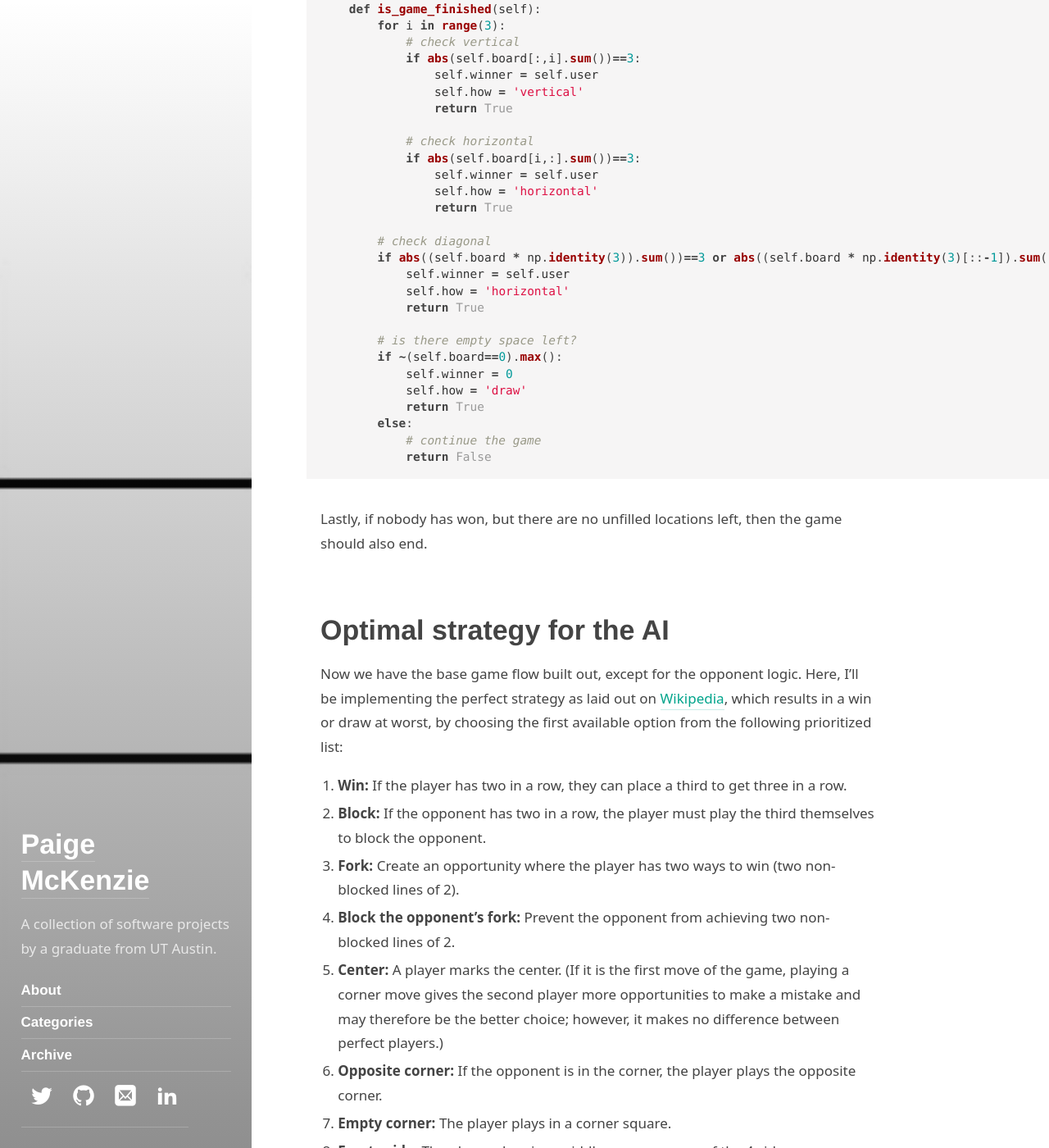
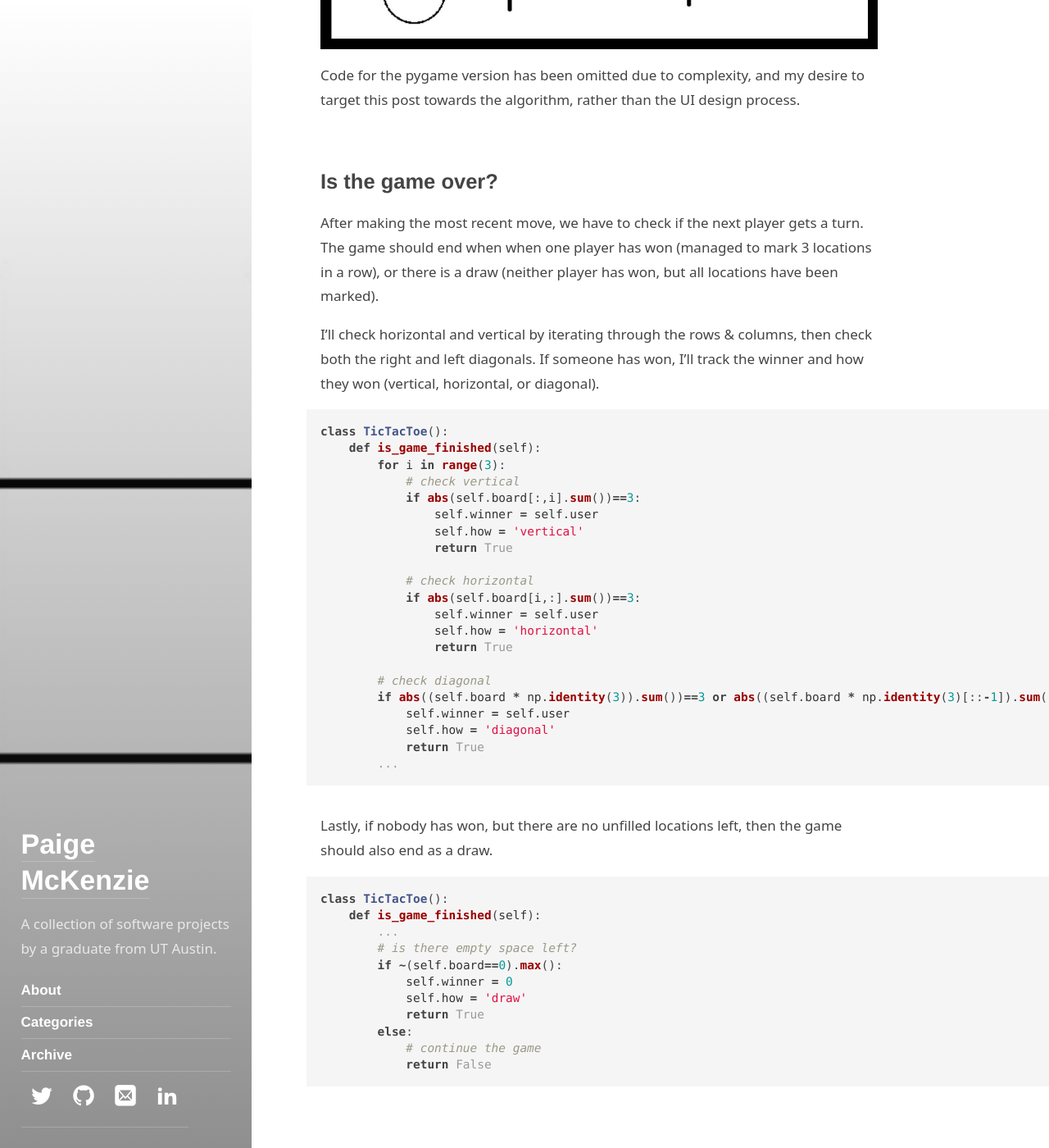
Before and after one commit to p-mckenzie/p-mckenzie.github.io, a Jekyll site: the page built from _posts/2020-07-30-tic-tac-toe.md, in a window 1280 px wide and 1400 px high, scrolled down 4827 px. Shown: the whole window at 82% size. Built offline with Jekyll 4.4.1, drawn with Linux system fonts in a browser that asks for light colours; some web fonts are replaced; some of the changed text lies outside the part shown.

Commit message:
typos to tictactoe

````diff
--- a/_includes/styles/style.scss
+++ b/_includes/styles/style.scss
@@ -138,5 +138,5 @@ ul, ol, dl {
   border-radius: 4px;
   color: $theme-color;
   font-family: $code-font-family;
-  font-size: 90%;
+  font-size: 70%;
 }
--- a/_posts/2020-07-30-tic-tac-toe.md
+++ b/_posts/2020-07-30-tic-tac-toe.md
@@ -35,6 +35,10 @@ languages: [Python]
 Tic-tac-toe is a game for 2 players, X and O, who take turns selecting positions on a 3x3 board.
 To win, one player must manage to place three of their marks in a row, either horizontally, vertically, or diagonally.
 
+![]({{site.url}}/assets/img/tic-tac-toe/example.png)
+In this example, player O has won, as they have marked 3 of their symbols along the top row.
+
+## Goals
 In this post, I'll program an AI with the [logic](https://en.wikipedia.org/wiki/Tic-tac-toe#Strategy) for playing a perfect game,
 so the user playing against the computer can do no better than draw.
 
@@ -124,8 +128,9 @@ Code for the pygame version has been omitted due to complexity, and my desire to
 rather than the UI design process.
 
 ## Is the game over?
-The game should end when when one player has won (managed to mark 3 locations in a row), or there is a draw (neither
-player has won, but all locations have been marked).
+After making the most recent move, we have to check if the next player gets a turn.
+The game should end when when one player has won (managed to mark 3 locations in a row),
+or there is a draw (neither player has won, but all locations have been marked).
 
 I'll check horizontal and vertical by iterating through the rows & columns, then check both the right and left diagonals.
 If someone has won, I'll track the winner and how they won (vertical, horizontal, or diagonal).
@@ -148,9 +153,16 @@ class TicTacToe():
         # check diagonal
         if abs((self.board * np.identity(3)).sum())==3 or abs((self.board * np.identity(3)[::-1]).sum())==3:
             self.winner = self.user
-            self.how = 'horizontal'
+            self.how = 'diagonal'
             return True
-
+        ...
+```
+Lastly, if nobody has won, but there are no unfilled locations left, then the game should also end
+as a draw.
+```python
+class TicTacToe():
+    def is_game_finished(self):
+        ...
         # is there empty space left?
         if ~(self.board==0).max():
             self.winner = 0
@@ -160,7 +172,6 @@ class TicTacToe():
             # continue the game
             return False
 ```
-Lastly, if nobody has won, but there are no unfilled locations left, then the game should also end.
 
 # Optimal strategy for the AI
 Now we have the base game flow built out, except for the opponent logic. Here, I'll be implementing the perfect strategy
@@ -171,7 +182,7 @@ by choosing the first available option from the following prioritized list:
 2. **Block:** If the opponent has two in a row, the player must play the third themselves to block the opponent.
 3. **Fork:** Create an opportunity where the player has two ways to win (two non-blocked lines of 2).
 4. **Block the opponent's fork:** Prevent the opponent from achieving two non-blocked lines of 2.
-5. **Center:** A player marks the center. (If it is the first move of the game, playing a corner move gives the second player more opportunities to make a mistake and may therefore be the better choice; however, it makes no difference between perfect players.)
+5. **Center:** A player marks the center.
 6. **Opposite corner:** If the opponent is in the corner, the player plays the opposite corner.
 7. **Empty corner:** The player plays in a corner square.
 8. **Empty side:** The player plays in a middle square on any of the 4 sides.
@@ -231,8 +242,8 @@ class TicTacToe():
 A "fork" is an opportunity for one player to create two lines of two at once, thereby winning, as their opponent can
 only block one line with their turn.
 
-For an example of what this would look like, imagine a game where player X goes first. After 2 turns each, its once again
-player X's turn, and they players have created this layout:
+For an example of what this would look like, imagine a game where player X goes first. After 2 turns each, it is once again
+player X's turn, and the players have created this layout:
 
 | |O| |
 | |O|X|
@@ -250,7 +261,11 @@ right before player X could do so.
 
 Logically, if the opponent has marked a single position on both of two adjacent sides and
 no other positions on the sides are marked, the current player should mark the corner between the sides to prevent
-their opponent from creating a fork.
+their opponent from creating a fork. In our example, O should have marked the underlined location:
+
+| | | |
+| |O|X|
+| |X|_|
 
 The one exception to this is if the opponent has marked opposite diagonals, like this:
 
````
Also changed, not shown: other parts of _posts/2020-07-30-tic-tac-toe.md (+2 -2 lines), assets/img/tic-tac-toe/example.png (added), assets/img/tic-tac-toe/pygame_sc.png.
